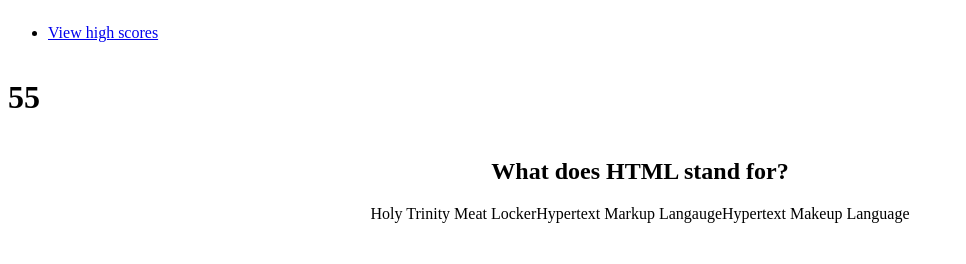
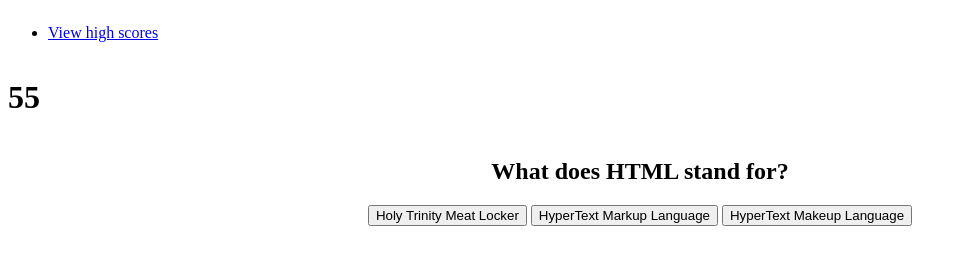
Before and after one commit to sav-the-sag/coding_quiz, a plain HTML site: page quiz.html in a window 1280 px wide. Shown: the whole page, without its empty margins (0-966 px from the left). Drawn offline with Linux system fonts and the light colour scheme.

Commit message:
added buttons to html "skeleton" for meantime

```diff
--- a/assets/quiz.js
+++ b/assets/quiz.js
@@ -67,9 +67,14 @@ function setTime() {
 // make a function for updating question //
 function newQuestion() {
     questionText.textContent = questions[currentIndex].question;
-    questions[currentIndex].option.forEach(option => {
-        optionsEl.append(option);
-    })
+    //questions[currentIndex].option.forEach(option => {
+        //optionsEl.append(option);
+    //})
+    if (secondsLeft === 0) {
+        localStorage.setItem("mostRecentScore", secondsLeft);
+        //go to highscores page
+        return window.location.assign("/highscores.html");
+    }
 }
 setTime();
 
--- a/quiz.html
+++ b/quiz.html
@@ -21,7 +21,9 @@
                     <!--add quiz questions here-->
                     <h2>Question</h2>
                     <div class="btn-group-vertical">
-
+                       <button class="option">Holy Trinity Meat Locker</button>
+                       <button class="option">HyperText Markup Language</button>
+                       <button class="option">HyperText Makeup Language</button>
                     </div>
                 </div>
             </div>
```
